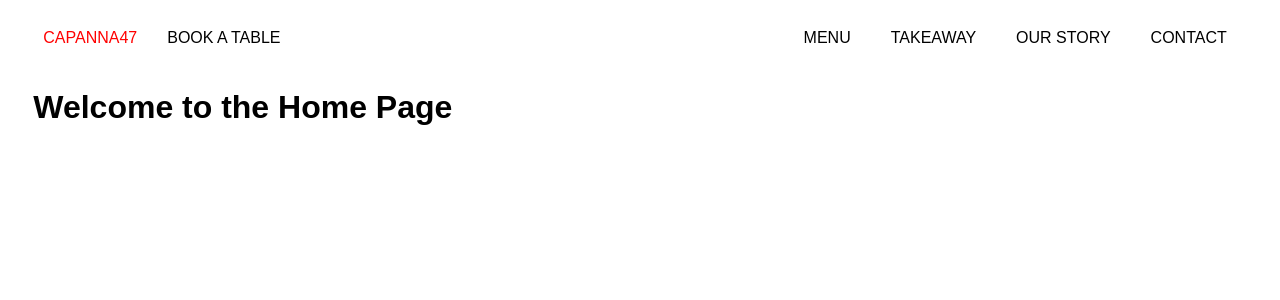
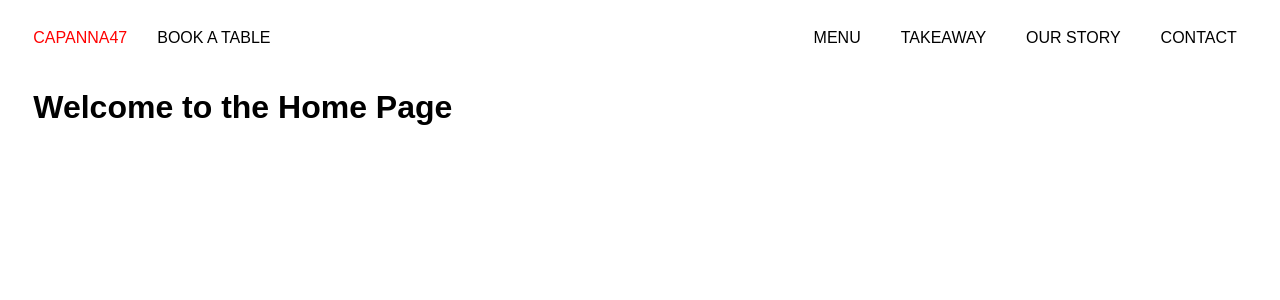
Before and after one commit to ozolinala/capanna74, a Next.js app: page / in a window 1280 px wide. Shown: the top 300 px of the page. Built offline with nearby package versions, Linux system fonts and the light colour scheme.

Commit message:
fix: added more style to menu

```diff
--- a/src/styles/Layout.module.css
+++ b/src/styles/Layout.module.css
@@ -1,14 +1,13 @@
 .container {
     padding-left: 2%;
     padding-right: 2%;
-    margin: 0 auto;
   }
 
   .nav {
     display: flex;
     justify-content: space-between;
     align-items: center;
-    padding: 5px 10px;  }
+    padding: 5px 0px;  }
 
   .leftNav {
     display: flex;
```
